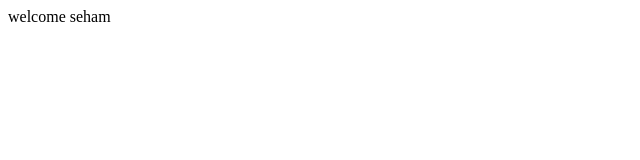
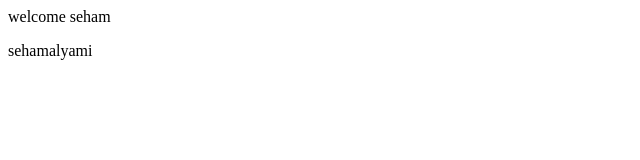
Before and after one commit to sehamalyamitechcampus/techcamps_one, a plain HTML site: page index.html in a window 1280 px wide. Shown: the full height of the page, 0-640 px from the left. Drawn offline with Linux system fonts and the light colour scheme.

Commit message:
add new line

```diff
--- a/index.html
+++ b/index.html
@@ -7,5 +7,6 @@ html
 <body>
 welcome
 seham
+<p> sehamalyami</p>
 </body>
 </html>
```
